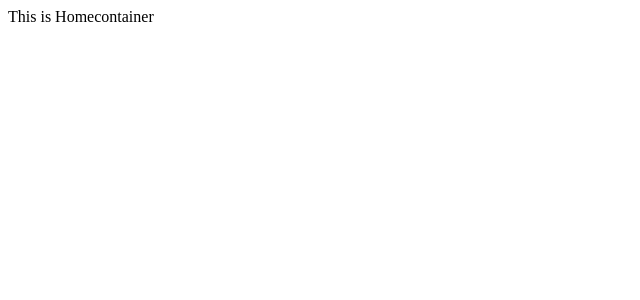
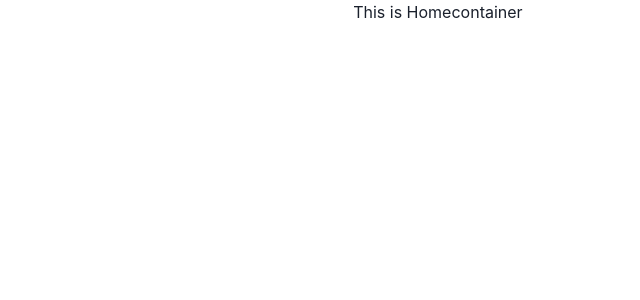
Before and after one commit to xianyao009/taskdone, a Next.js app: page / in a window 1280 px wide. Shown: the top 300 px of the page, without its empty margins (0-640 px from the left). Built offline with nearby package versions, Linux system fonts and the light colour scheme.

Commit message:
Wrap root component with ChakraProvider

```diff
--- a/pages/_app.tsx
+++ b/pages/_app.tsx
@@ -1,7 +1,12 @@
 import type { AppProps } from "next/app";
+import { ChakraProvider } from "@chakra-ui/react";
 
 function MyApp({ Component, pageProps }: AppProps) {
-  return <Component {...pageProps} />;
+  return (
+    <ChakraProvider>
+      <Component {...pageProps} />
+    </ChakraProvider>
+  );
 }
 
 export default MyApp;
```
